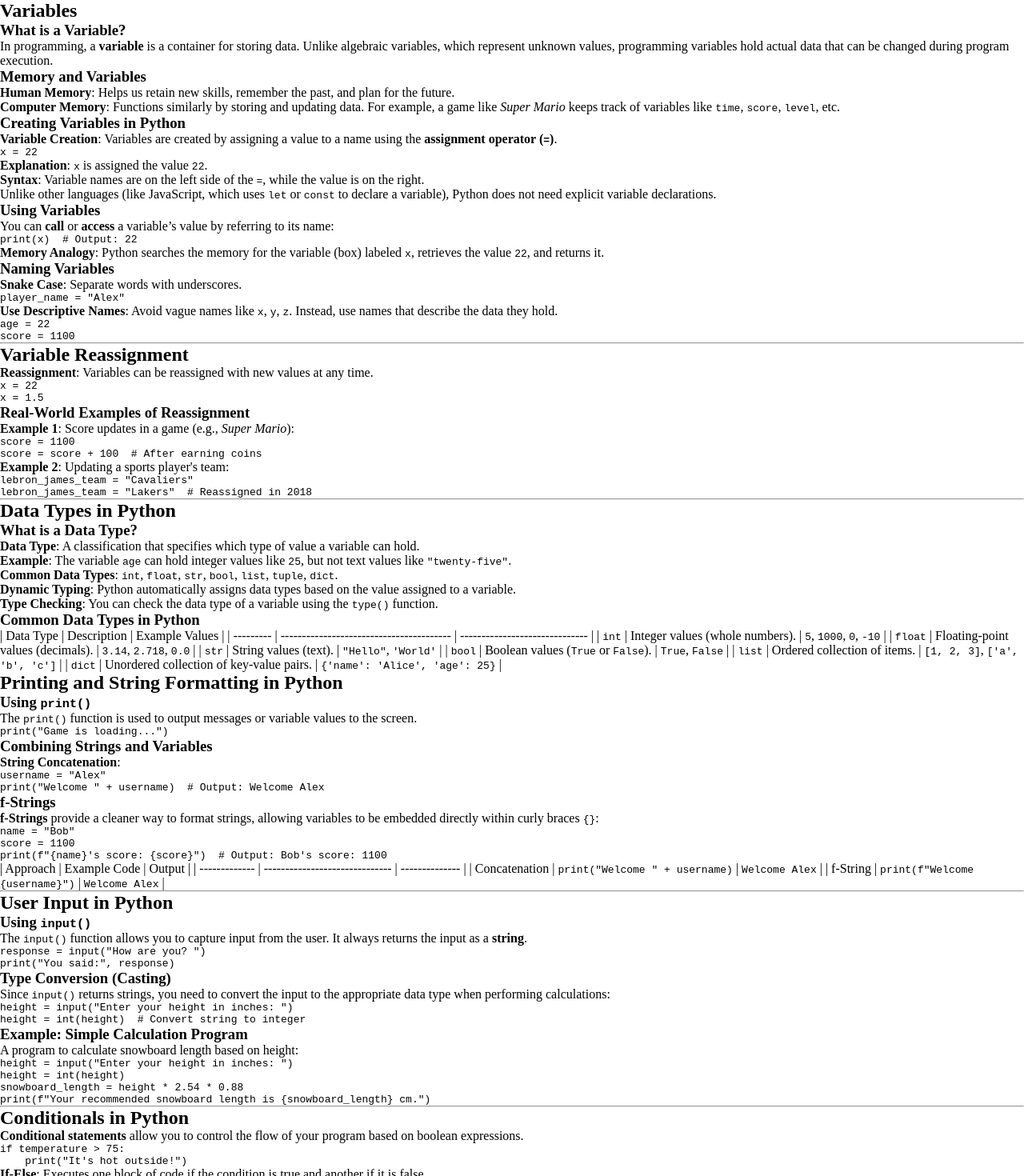
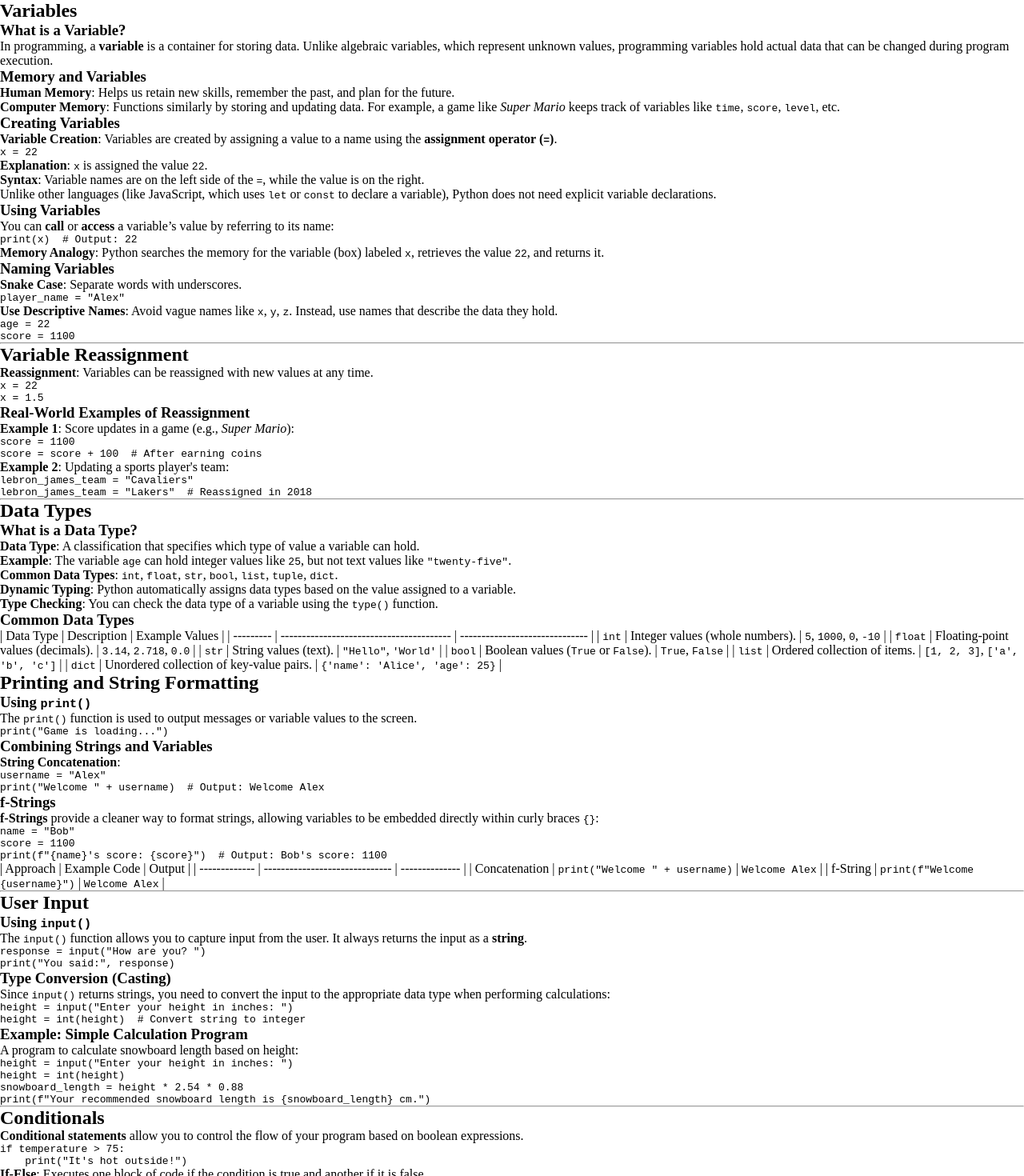
Before and after one commit to dejmedus/notes, a Next.js app: page /languages/Python/basics in a window 1280 px wide. Shown: the top 1470 px of the page at 80% size. Built offline with nearby package versions, Linux system fonts and the light colour scheme.

Commit message:
update section titles

```diff
--- a/pages/languages/Python/basics.mdx
+++ b/pages/languages/Python/basics.mdx
@@ -9,7 +9,7 @@
 - **Human Memory**: Helps us retain new skills, remember the past, and plan for the future.
 - **Computer Memory**: Functions similarly by storing and updating data. For example, a game like _Super Mario_ keeps track of variables like `time`, `score`, `level`, etc.
 
-### Creating Variables in Python
+### Creating Variables
 
 - **Variable Creation**: Variables are created by assigning a value to a name using the **assignment operator (`=`)**.
 
@@ -73,7 +73,7 @@
 
 ---
 
-## **Data Types in Python**
+## **Data Types**
 
 ### What is a Data Type?
 
@@ -83,7 +83,7 @@
   - **Dynamic Typing**: Python automatically assigns data types based on the value assigned to a variable.
   - **Type Checking**: You can check the data type of a variable using the `type()` function.
 
-### Common Data Types in Python
+### Common Data Types
 
 | Data Type | Description                              | Example Values                 |
 | --------- | ---------------------------------------- | ------------------------------ |
@@ -94,7 +94,7 @@
 | `list`    | Ordered collection of items.             | `[1, 2, 3]`, `['a', 'b', 'c']` |
 | `dict`    | Unordered collection of key-value pairs. | `{'name': 'Alice', 'age': 25}` |
 
-## **Printing and String Formatting in Python**
+## **Printing and String Formatting**
 
 ### Using `print()`
 
@@ -127,7 +127,7 @@
 
 ---
 
-## **User Input in Python**
+## **User Input**
 
 ### Using `input()`
 
@@ -157,7 +157,7 @@
 
 ---
 
-## **Conditionals in Python**
+## **Conditionals**
 
 - **Conditional statements** allow you to control the flow of your program based on boolean expressions.
 
@@ -307,7 +307,7 @@ Loops allow you to repeatedly execute a block of code as long as a condition is
 
 ---
 
-## **Functions in Python**
+## **Functions**
 
 ### What is a Function?
 
```
